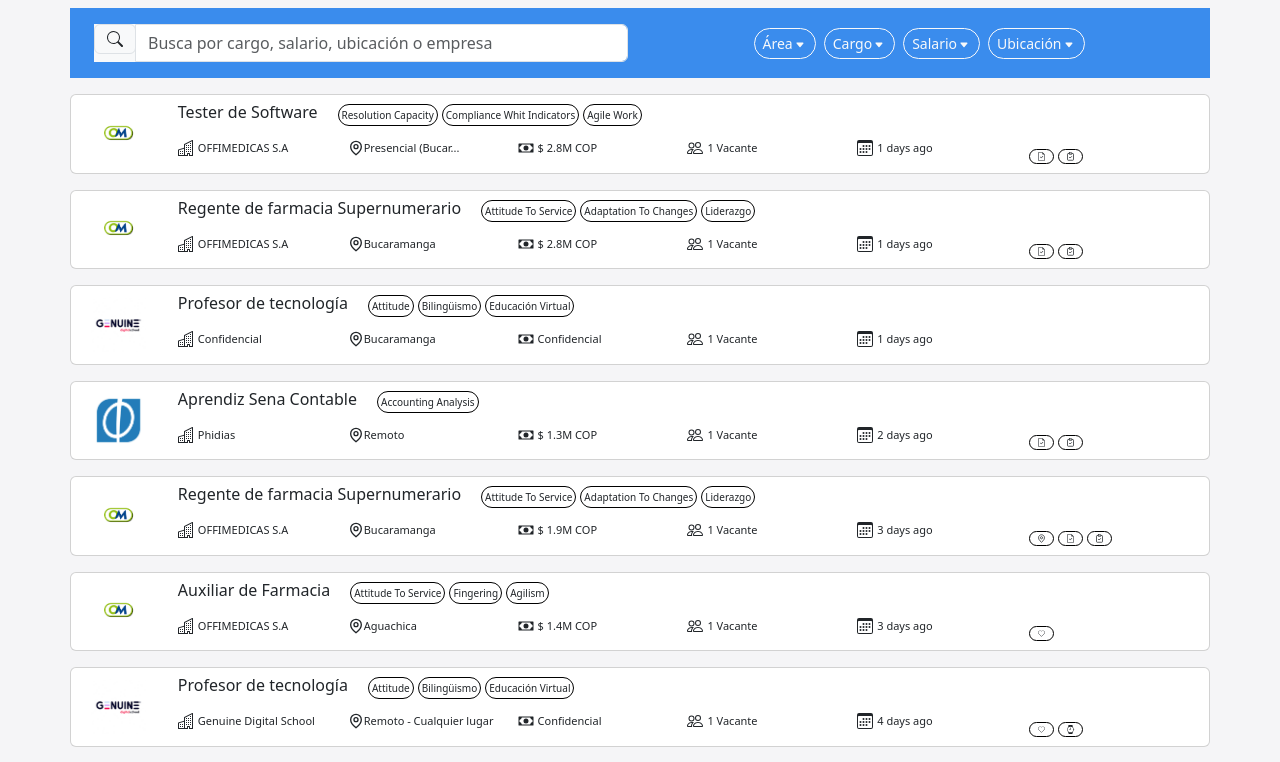
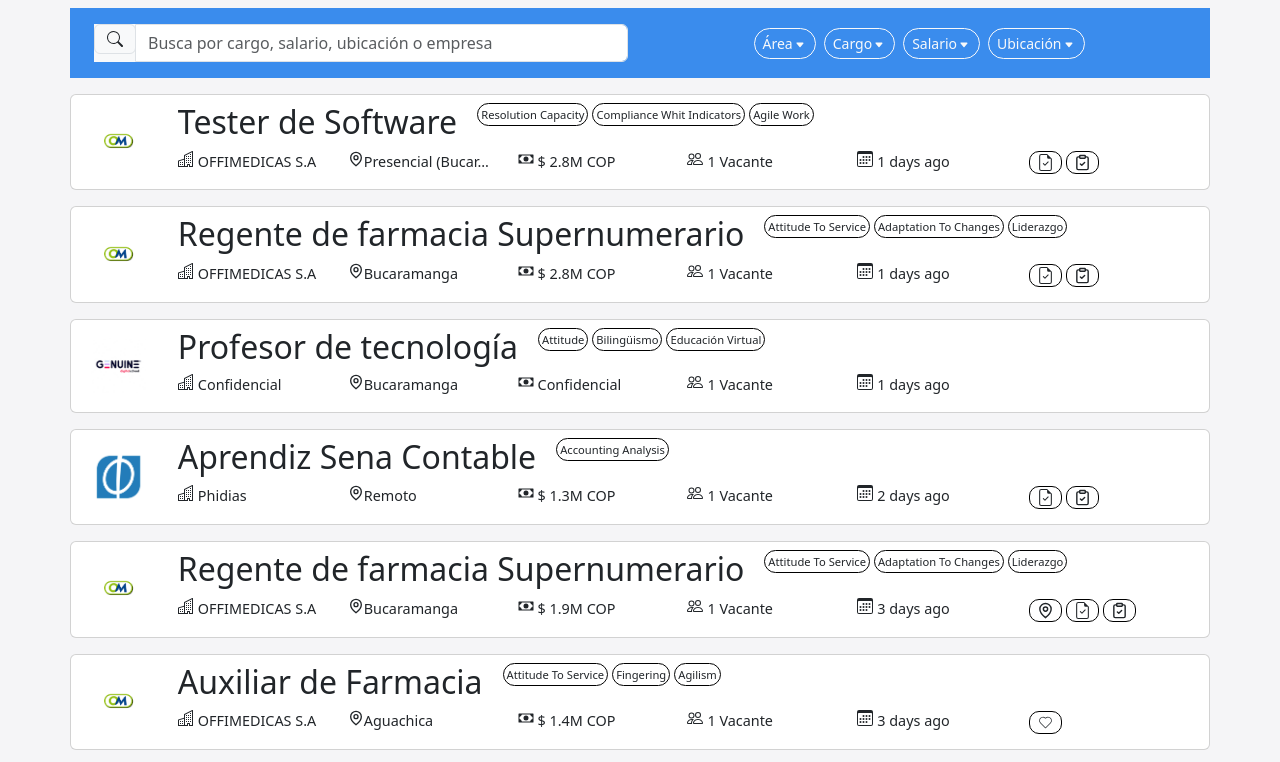
Before and after one commit to Alejolora25/workshop3, a React (Vite) app: page / in a window 1280 px wide. Shown: the top 762 px of the page. Built offline with nearby package versions, Linux system fonts and the light colour scheme.

Commit message:
agregando tooltip y mejorando css

```diff
--- a/package.json
+++ b/package.json
@@ -10,7 +10,9 @@
     "preview": "vite preview"
   },
   "dependencies": {
+    "bootstrap": "^5.3.0",
     "react": "^18.2.0",
+    "react-bootstrap": "^2.9.0-beta.1",
     "react-dom": "^18.2.0",
     "react-icons": "^5.2.0"
   },
--- a/src/Components/CardJob.jsx
+++ b/src/Components/CardJob.jsx
@@ -1,16 +1,12 @@
 import React, { useState } from "react";
 import "../Styles/CardJob.css";
-import {
-  BsBuildings,
-  BsPeople,
-  BsCalendar3,
-} from "react-icons/bs";
+import { BsBuildings, BsPeople, BsCalendar3 } from "react-icons/bs";
 import { GrLocation } from "react-icons/gr";
 import { PiMoneyFill } from "react-icons/pi";
 import BenefitIcon from "./BenefitIcon";
+import { OverlayTrigger, Tooltip } from "react-bootstrap";
 
 export const CardJob = (props) => {
-
   const [isHovered, setIsHovered] = useState(false);
 
   return (
@@ -22,14 +18,14 @@ export const CardJob = (props) => {
       <div className="row d-flex flex-row align-items-center my-auto">
         <div className="col-1">
           <img
-            src={(`images/${props.id}.png`)}
+            src={`images/${props.id}.png`}
             alt="foto"
             className="img-fluid p-2"
           />
         </div>
         <div className="col">
           <div className="d-flex job-title mt-2">
-            <h6 className="me-3">{props.jobTitle}</h6>
+            <h2 className="me-3">{props.jobTitle}</h2>
             <p>
               {props.skills.map((skill, index) => (
                 <span className="skill ms-1" key={index}>
@@ -60,8 +56,16 @@ export const CardJob = (props) => {
               <p className="mx-1">{props.date}</p>
             </div>
             <div className="d-flex col-2">
-            {props.benefits.map((benefit, index) => (
-                <BenefitIcon benefit={benefit} key={index} />
+              {props.benefits.map((benefit, index) => (
+                <OverlayTrigger
+                  key={index}
+                  placement="top"
+                  overlay={<Tooltip id={`tooltip-${index}`}>{benefit}</Tooltip>}
+                >
+                  <span className="d-inline-block">
+                    <BenefitIcon benefit={benefit} />
+                  </span>
+                </OverlayTrigger>
               ))}
             </div>
           </div>
@@ -71,6 +75,8 @@ export const CardJob = (props) => {
   );
 };
 
-{/* <BsEmojiSunglasses className="icon" />
+{
+  /* <BsEmojiSunglasses className="icon" />
 <BsFileEarmarkCheck className="icon" />
-<BsCalendar2Plus className="icon" /> */}
+<BsCalendar2Plus className="icon" /> */
+}
--- a/src/Styles/CardJob.css
+++ b/src/Styles/CardJob.css
@@ -5,16 +5,16 @@
     border: 1px solid black;
     padding: 3px;
     border-radius: 12px;
-    font-size: 10px;
+    font-size: 0.8em;
 }
 .data p {
-    font-size: 11px;
+    font-size: 0.9em;
 }
 .icon {
     border: 1px solid black;
     padding: 2px 4px 2px 4px;
-    margin: 2px;
-    border-radius: 8px;
-    width: 25px;
-    height: 15px;
+    margin: 2px 2px 15px 2px;
+    border-radius: 10px;
+    width: 33px;
+    height: 23px;
 }
```
Also changed, not shown: 1 other file (tests, documents, lock files or other folders).
